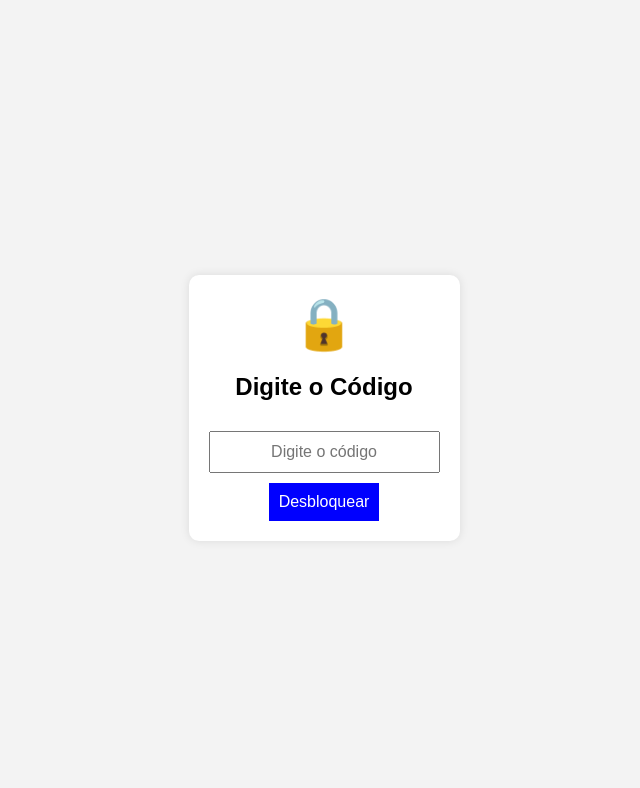
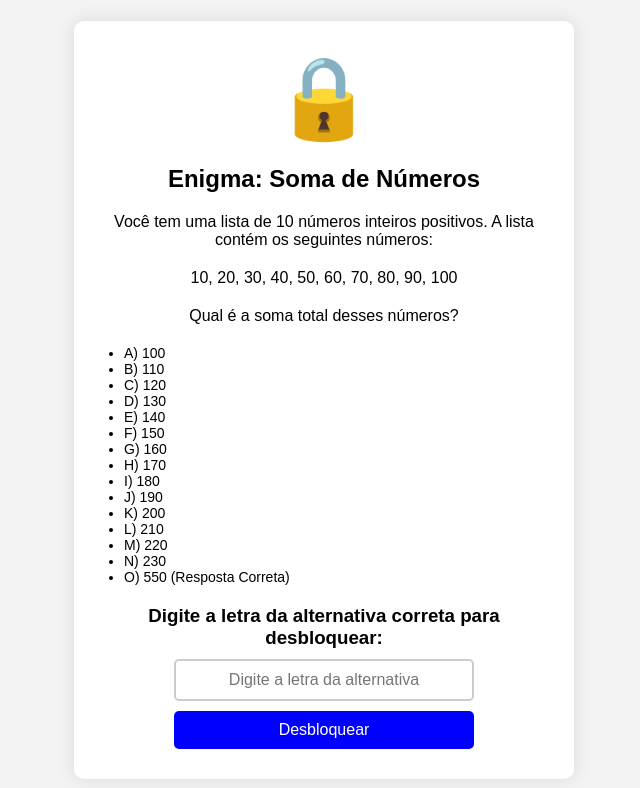
Before and after one commit to eng-pablo-tec/enigma3, a plain HTML site: page index.html in a window 1280 px wide. Shown: the whole page, without its empty margins (316-956 px from the left). Drawn offline with Linux system fonts and the light colour scheme.

Commit message:
Update index.html

```diff
--- a/index.html
+++ b/index.html
@@ -3,8 +3,13 @@
 <head>
     <meta charset="UTF-8">
     <meta name="viewport" content="width=device-width, initial-scale=1.0">
-    <title>Cadeado Lógico</title>
+    <title>Cadeado Lógico - Enigma em Portugol</title>
     <style>
+        * {
+            margin: 0;
+            padding: 0;
+            box-sizing: border-box;
+        }
         body {
             display: flex;
             justify-content: center;
@@ -12,26 +17,49 @@
             height: 100vh;
             background-color: #f3f3f3;
             font-family: Arial, sans-serif;
+            padding: 20px;
         }
         .container {
             text-align: center;
             background: white;
-            padding: 20px;
+            padding: 30px;
             border-radius: 10px;
-            box-shadow: 0 0 10px rgba(0, 0, 0, 0.1);
+            box-shadow: 0 0 20px rgba(0, 0, 0, 0.1);
+            width: 100%;
+            max-width: 500px;
+            position: relative;
         }
         .lock {
-            font-size: 50px;
+            font-size: 80px;
             color: red;
+            margin-bottom: 20px;
         }
         .unlocked {
             color: green;
+        }
+        h2 {
+            font-size: 24px;
+            margin-bottom: 20px;
+        }
+        p {
+            font-size: 16px;
+            margin-bottom: 20px;
+        }
+        ul {
+            text-align: left;
+            margin-bottom: 20px;
+            padding-left: 20px;
+            font-size: 14px;
         }
         input {
             padding: 10px;
             margin-top: 10px;
             text-align: center;
             font-size: 16px;
+            width: 100%;
+            max-width: 300px;
+            border: 2px solid #ccc;
+            border-radius: 5px;
         }
         button {
             padding: 10px;
@@ -41,6 +69,9 @@
             border: none;
             cursor: pointer;
             font-size: 16px;
+            border-radius: 5px;
+            width: 100%;
+            max-width: 300px;
         }
         button:hover {
             background-color: darkblue;
@@ -51,40 +82,74 @@
             font-size: 16px;
             color: black;
         }
+        #link {
+            display: none;
+            margin-top: 20px;
+        }
+        #link a {
+            color: blue;
+            text-decoration: none;
+            font-size: 16px;
+        }
+        #link a:hover {
+            text-decoration: underline;
+        }
     </style>
 </head>
 <body>
     <div class="container">
         <div id="lockIcon" class="lock">🔒</div>
-        <h2>Digite o Código</h2>
-        <input type="password" id="codeInput" placeholder="Digite o código">
+        <h2>Enigma: Soma de Números</h2>
+        <p>Você tem uma lista de 10 números inteiros positivos. A lista contém os seguintes números:</p>
+        <p>10, 20, 30, 40, 50, 60, 70, 80, 90, 100</p>
+        <p>Qual é a soma total desses números?</p>
+        <ul>
+            <li>A) 100</li>
+            <li>B) 110</li>
+            <li>C) 120</li>
+            <li>D) 130</li>
+            <li>E) 140</li>
+            <li>F) 150</li>
+            <li>G) 160</li>
+            <li>H) 170</li>
+            <li>I) 180</li>
+            <li>J) 190</li>
+            <li>K) 200</li>
+            <li>L) 210</li>
+            <li>M) 220</li>
+            <li>N) 230</li>
+            <li>O) 550 (Resposta Correta)</li>
+        </ul>
+        <h3>Digite a letra da alternativa correta para desbloquear:</h3>
+        <input type="text" id="codeInput" placeholder="Digite a letra da alternativa">
         <br>
         <button onclick="checkCode()">Desbloquear</button>
-        <p id="message">Use a cifra de César chave 5 para decifrar esse texto.<br>
-        5-vzjgwj t tat;<br>
-        9-fgwf f ljqfijnwf;<br>
-        0-kjwajw rjcjw j ijutnx xjwanw, utw f rjxf<br>
-        5-ujlfw nslwjinjsyjx<br>
-        5-htqthfw tx nslwjinjsyjx sf ufsjqf<br>
+        <p id="message">Parabéns! Você decifrou o enigma!</p>
+        <div id="link">
+            <p>Confira mais enigmas no <a href="https://eng-pablo-tec.github.io/enigma4/" target="_blank">link aqui!</a></p>
+        </div>
     </div>
 
     <script>
         function checkCode() {
-            const correctCode = "235711";
-            const userCode = document.getElementById("codeInput").value;
+            const correctCode = "O"; // Letra da alternativa correta (550)
+            const userCode = document.getElementById("codeInput").value.toUpperCase();
             const lockIcon = document.getElementById("lockIcon");
             const message = document.getElementById("message");
+            const link = document.getElementById("link");
 
             if (userCode === correctCode) {
                 lockIcon.textContent = "🔓";
                 lockIcon.classList.add("unlocked");
                 setTimeout(() => {
                     message.style.display = "block";
+                    link.style.display = "block";
                 }, 500);
             } else {
                 lockIcon.textContent = "🔒";
                 lockIcon.classList.remove("unlocked");
                 message.style.display = "none";
+                link.style.display = "none";
             }
         }
     </script>
```
